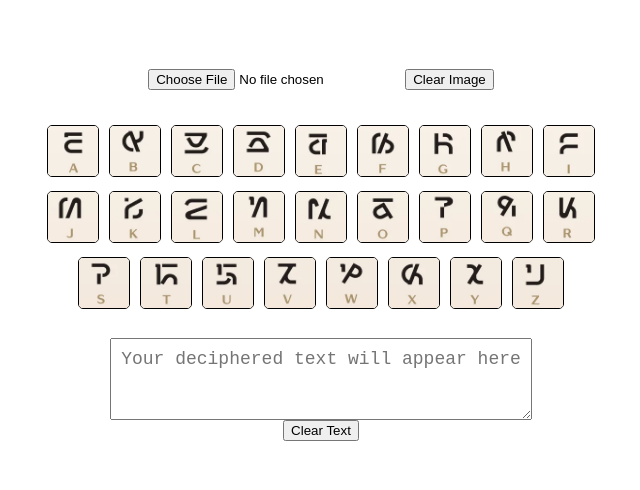
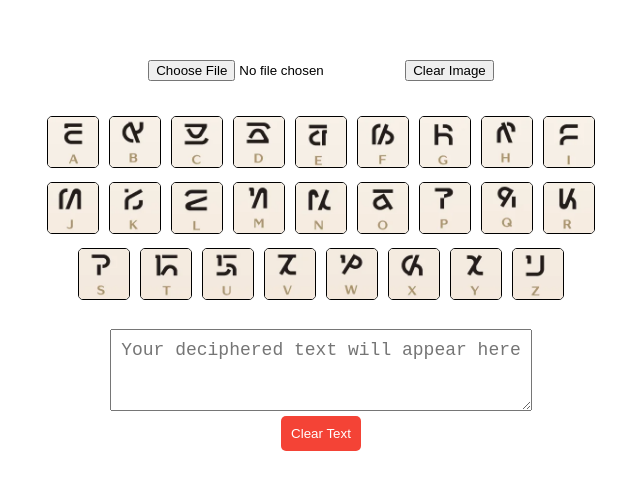
Before and after one commit to hallowedthings/wuwadecipherer, a plain HTML site: page index.html in a window 1280 px wide. Shown: the part 158-648 px from the top of the page, without its empty margins (319-959 px from the left). Drawn offline with Linux system fonts and the light colour scheme.

Commit message:
Update index.html
Added spacing

```diff
--- a/index.html
+++ b/index.html
@@ -60,6 +60,20 @@
 
         .upload-container button {
             margin-top: 10px;
+        }
+
+        #clear-text {
+        margin-top: 5px;
+        padding: 10px;
+        background-color: #f44336;
+        color: white;
+        border: none;
+        border-radius: 5px;
+        cursor: pointer;
+        }
+
+        #clear-text:hover {
+            background-color: #d32f2f;
         }
     </style>
 </head>
```
